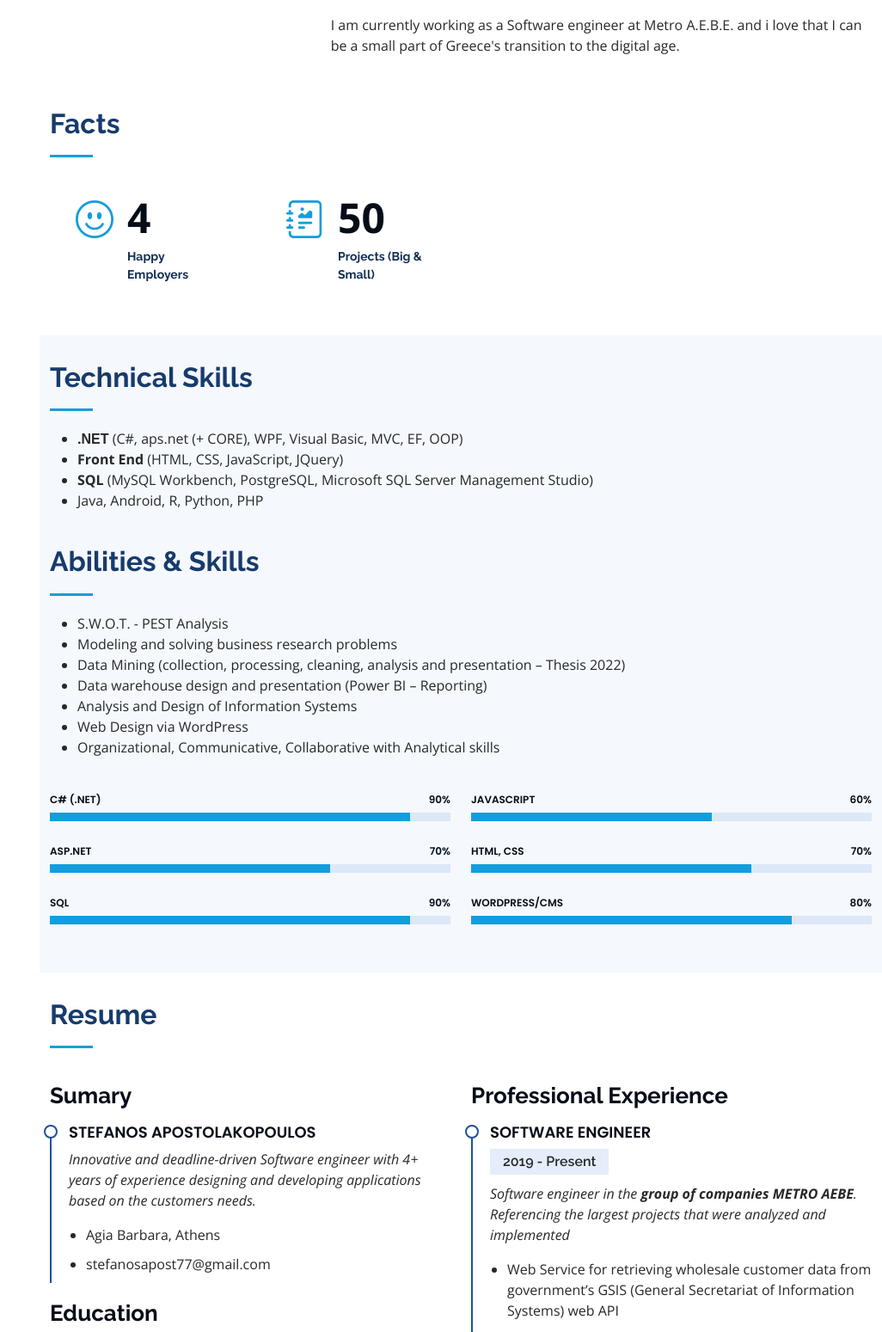
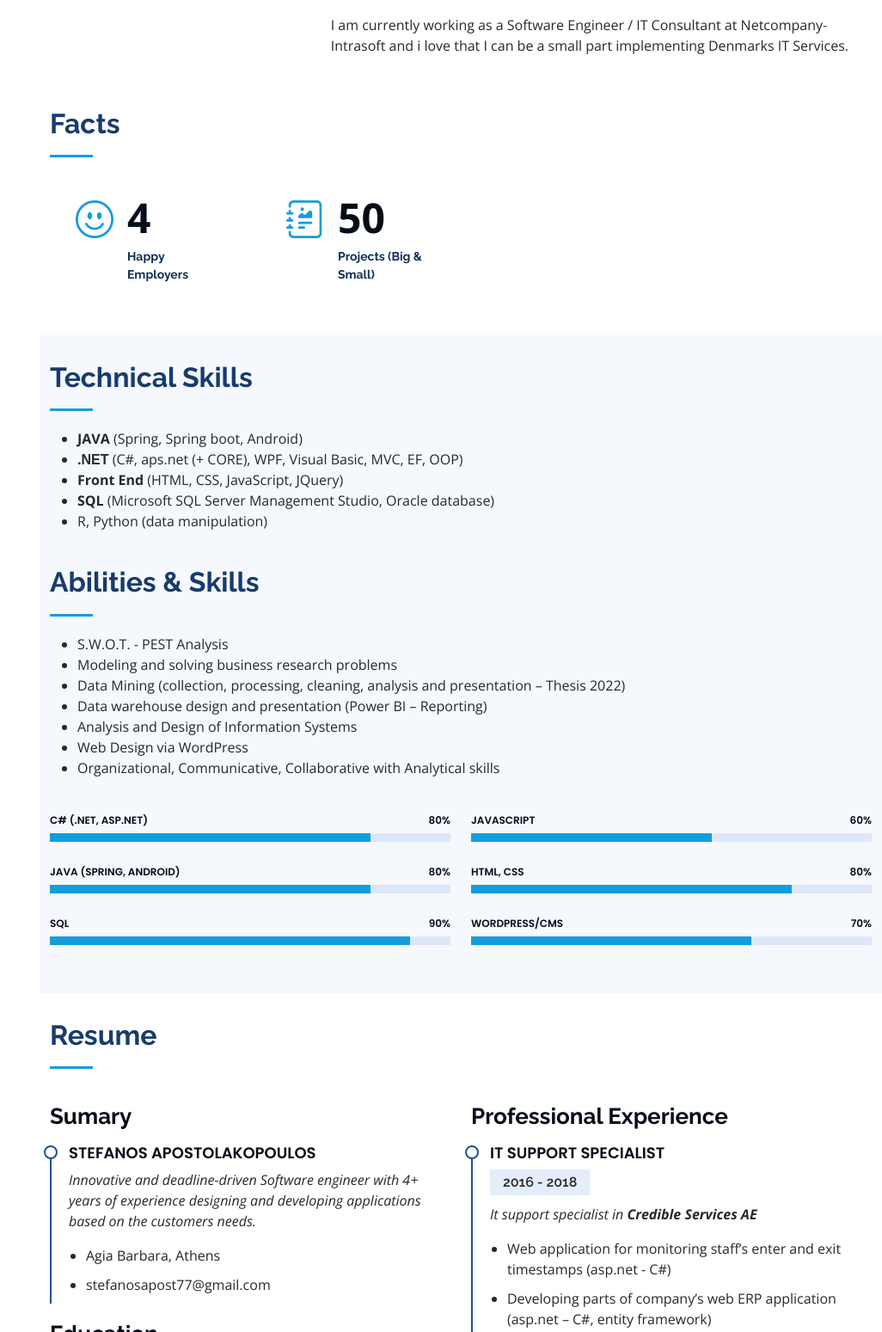
Before and after one commit to Apostolakopoulos/MyCVRepo, a plain HTML site: page index.html in a window 1280 px wide. Shown: the part 1251-2800 px from the top of the page at 86% size, without its empty margins (254-1280 px from the left). Drawn offline with nearby package versions, Linux system fonts and the light colour scheme.

Commit message:
Changes 2023 for Netcompany

```diff
--- a/index.html
+++ b/index.html
@@ -64,7 +64,7 @@
   <section id="hero" class="d-flex flex-column justify-content-center align-items-center">
     <div class="hero-container" data-aos="fade-in">
       <h1>Apostolakopoulos Stefanos</h1>
-      <p>I'm <span class="typed" data-typed-items=".NET Developer, ASP.NET Developer, Web Developer"></span></p>
+      <p>I'm <span class="typed" data-typed-items="Java Developer, .NET Developer, Web Developer"></span></p>
     </div>
   </section><!-- End Hero -->
 
@@ -113,7 +113,7 @@
               </div>
             </div>
             <p>
-              I am currently working as a Software engineer at Metro A.E.B.E. and i love that I can be a small part of Greece's transition to the digital age.
+              I am currently working as a Software Engineer / IT Consultant at Netcompany-Intrasoft and i love that I can be a small part implementing Denmarks IT Services.
             </p>
           </div>
         </div>
@@ -169,10 +169,11 @@
         <div class="section-title">
           <h2>Technical Skills</h2>
           <ul>
+            <li><strong>JAVA</strong> (Spring, Spring boot, Android)</li>
             <li><strong>.ΝΕΤ</strong> (C#, aps.net (+ CORE), WPF, Visual Basic, MVC, EF, OOP)</li>
             <li><strong>Front End</strong> (HTML, CSS, JavaScript, JQuery)</li>
-            <li><strong>SQL </strong>(MySQL Workbench, PostgreSQL, Microsoft SQL Server Management Studio)</li>
-            <li>Java, Android, R, Python, PHP</li>
+            <li><strong>SQL </strong>(Microsoft SQL Server Management Studio, Oracle database)</li>
+            <li>R, Python (data manipulation) </li>
           </ul><br>
         </div>
 
@@ -194,16 +195,16 @@
           <div class="col-lg-6" data-aos="fade-up">
 
             <div class="progress">
-              <span class="skill">C# (.net) <i class="val">90%</i></span>
+              <span class="skill">C# (.net, asp.net) <i class="val">80%</i></span>
               <div class="progress-bar-wrap">
-                <div class="progress-bar" role="progressbar" aria-valuenow="90" aria-valuemin="0" aria-valuemax="100"></div>
+                <div class="progress-bar" role="progressbar" aria-valuenow="80" aria-valuemin="0" aria-valuemax="100"></div>
               </div>
             </div>
 
             <div class="progress">
-              <span class="skill">asp.net <i class="val">70%</i></span>
+              <span class="skill">Java (Spring, Android) <i class="val">80%</i></span>
               <div class="progress-bar-wrap">
-                <div class="progress-bar" role="progressbar" aria-valuenow="70" aria-valuemin="0" aria-valuemax="100"></div>
+                <div class="progress-bar" role="progressbar" aria-valuenow="80" aria-valuemin="0" aria-valuemax="100"></div>
               </div>
             </div>
 
@@ -226,16 +227,16 @@
             </div>
 
             <div class="progress">
-              <span class="skill">HTML, CSS <i class="val">70%</i></span>
+              <span class="skill">HTML, CSS <i class="val">80%</i></span>
               <div class="progress-bar-wrap">
-                <div class="progress-bar" role="progressbar" aria-valuenow="70" aria-valuemin="0" aria-valuemax="100"></div>
+                <div class="progress-bar" role="progressbar" aria-valuenow="80" aria-valuemin="0" aria-valuemax="100"></div>
               </div>
             </div>
 
             <div class="progress">
-              <span class="skill">WordPress/CMS <i class="val">80%</i></span>
+              <span class="skill">WordPress/CMS <i class="val">70%</i></span>
               <div class="progress-bar-wrap">
-                <div class="progress-bar" role="progressbar" aria-valuenow="80" aria-valuemin="0" aria-valuemax="100"></div>
+                <div class="progress-bar" role="progressbar" aria-valuenow="70" aria-valuemin="0" aria-valuemax="100"></div>
               </div>
             </div>
 
@@ -285,8 +286,28 @@
           <div class="col-lg-6" data-aos="fade-up" data-aos-delay="100">
             <h3 class="resume-title">Professional Experience</h3>
             <div class="resume-item">
+              <h4>It support specialist</h4>
+              <h5>2016 - 2018</h5>
+              <p><em>It support specialist in <strong>Credible Services AE</strong></em></p>
+              <ul>
+                <li>Web application for monitoring staff’s enter and exit timestamps (asp.net - C#)</li>
+                <li>Developing parts of company’s web ERP application (asp.net – C#, entity framework)</li>
+                <li>User support and database management (MySQL)</li>
+              </ul>
+            </div>
+            <div class="resume-item">
+              <h4>Junior Web Developer/ It support specialist</h4>
+              <h5>2018 - 2018</h5>
+              <p><em>Junior Web Developer/ It support specialist in <strong>Medi Cosmetic A.E. cosmetology company</strong>:</em></p>
+              <ul>
+                <li>Developing parts of company’s web ERP application (PHP)</li>
+                <li>User support and database management (Maria DB SQL Server)</li>
+                <li>Computer and application installation</li>
+              </ul>
+            </div>
+            <div class="resume-item">
               <h4>Software engineer</h4>
-              <h5>2019 - Present</h5>
+              <h5>2019 - 2023</h5>
               <p><em>Software engineer in the <strong>group of companies METRO AEBE</strong>. </br>
                 <i>Referencing the largest projects that were analyzed and implemented</i></em></p>
               <ul>
@@ -303,23 +324,12 @@
               </ul>
             </div>
             <div class="resume-item">
-              <h4>Junior Web Developer/ It support specialist</h4>
-              <h5>2018 - 2018</h5>
-              <p><em>Junior Web Developer/ It support specialist in <strong>Medi Cosmetic A.E. cosmetology company</strong>:</em></p>
+              <h4>Software engineer</h4>
+              <h5>2023 - Today</h5>
+              <p><em>Software Engineer / IT Consultant in <strong>Netcompany-Intrasoft</strong></br>
+                <i>Denmark project.</i></em></p>
               <ul>
-                <li>Developing parts of company’s web ERP application (PHP)</li>
-                <li>User support and database management (Maria DB SQL Server)</li>
-                <li>Computer and application installation</li>
-              </ul>
-            </div>
-            <div class="resume-item">
-              <h4>It support specialist</h4>
-              <h5>2016 - 2018</h5>
-              <p><em>It support specialist in <strong>Credible Services AE</strong></em></p>
-              <ul>
-                <li>Web application for monitoring staff’s enter and exit timestamps (asp.net - C#)</li>
-                <li>Developing parts of company’s web ERP application (asp.net – C#, entity framework)</li>
-                <li>User support and database management (MySQL)</li>
+                <li>Welfare Benefit and Health (The municipalities benefit system) as Full stack Java Developer</li>
               </ul>
             </div>
           </div>
```
